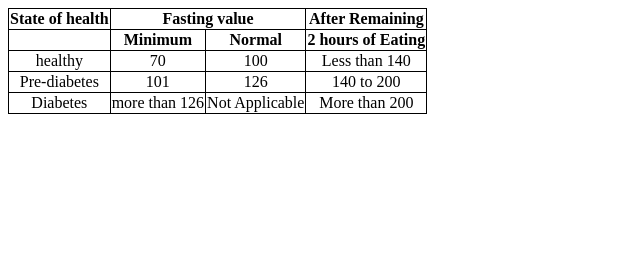
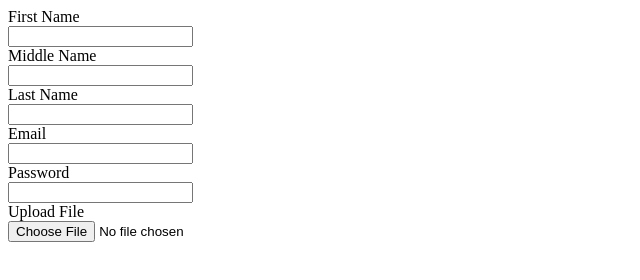
Before and after one commit to PraveenKumar263/netlify-day08, a plain HTML site: page index.html in a window 1280 px wide. Shown: the whole page, without its empty margins (0-640 px from the left). Drawn offline with Linux system fonts and the light colour scheme.

Commit message:
remove add file and update index.html

```diff
--- a/index.html
+++ b/index.html
@@ -1,152 +1,23 @@
-<!-- 1. Div ,section, article
- 2. Intro to css
- 3.Types of css
- 4.Types of selectors
- 5. Tables and col span attribute..
-
- 1. Create a form which collects the following details
-
- first name
- middle name
- last name
- email
- password
- Uplaod a file
-
-
- deploy the above form in netlify
-
- div was intro in html4
- div represents the division / section in the document
-
-
- section was division's 2.0 version
- grouping the elements under a common elements
-
-article:
-
-
-Intro to css:
-CSS: cascaded style sheet
-
-3 types of CSS ar e there:
-1.inline css
-2.Internal css
-3.External css
-
-Inline CSS:
-It can be applied using the style attribute...
-Syntax: <div style="background-color:green"></div>
-here style represents the attribute...
-
-Internal CSS:
-using the style tag...
-<style>
-
-
-
-</style>
-
-
-here the concept of selectors..
-class
-id selectors
-tag selectors
-* universal selectors
-
-
-
-class selectors:
-Syntax:
-.classname{
-    propertyname:value
-}
-class selectors are used to apply for more than 1 elements
-
-
-when we apply both inline as well as internal css to the same element
-then inlince css will have the highest priority...
-inline css > internal  css >  external css
-
-
-id selector:
-syntax:
-#idname{
-    propertyname:value
-}
-id selector is applicable for only one element
-id selectors must be unique...
-
-in terms of selectors:
-
-id>class>tag selectors
-
-
-tag selectors:
-syntax:
-tagname{
-    propertyname:value
-}
-
-
-
-!important
-The keyword is used when you need to override the default priorities... -->
 <!DOCTYPE html>
 <html lang="en">
-
 <head>
     <meta charset="UTF-8">
-    <meta name="viewport" content="width=device-width, initial-scale=1.0">
-    <title>Document</title>
-    <style>
-     table,th,td{
-        border: 1px solid black;
-        border-collapse: collapse;
-        text-align: center;
-     }
-    </style>
+    <title>Html class</title>
 </head>
-
 <body>
-    <table>
-        <thead>
-            <tr>
-                <th>State of health</th>
-                <th colspan="2">Fasting value</th>
-                <th>After Remaining</th>
-            </tr>
-        </thead>
-
-        <tbody>
-            <tr>
-                <td></td>
-                <td style="font-weight: bold;">Minimum</td>
-                <td style="font-weight: bold;">Normal</td>
-                <td style="font-weight: bold;">2 hours of Eating</td>
-            </tr>
-
-            <tr>
-                <td>healthy</td>
-                <td>70</td>
-                <td>100</td>
-                <td>Less than 140</td>
-            </tr>
-
-            <tr>
-                <td>Pre-diabetes</td>
-                <td>101</td>
-                <td>126</td>
-                <td>140 to 200</td>
-            </tr>
-
-            <tr>
-                <td>Diabetes</td>
-                <td>more than 126</td>
-                <td>Not Applicable</td>
-                <td>More than 200</td>
-            </tr>
-        </tbody>
-    </table>
+    <form>
+     <label for="firstName">First Name</label><br>
+     <input type="text" name="firstName" id="firstName"><br>
+     <label for="middleName">Middle Name</label><br>
+     <input type="text" name="middleName" id="middleName"><br>
+     <label for="lastName">Last Name</label><br>
+     <input type="text" name="lastName" id="lastName"><br>
+     <label for="email">Email</label><br>
+     <input type="email" name="email" id="email"><br>
+     <label for="password">Password</label><br>
+     <input type="password" name="password" id="password"><br>
+     <label for="uploadFile">Upload File</label><br>
+     <input type="file" name="" id="uploadFile">
+    </form>
 </body>
 </html>
```
Also changed, not shown: index2.html (deleted, +0 -23 lines).
